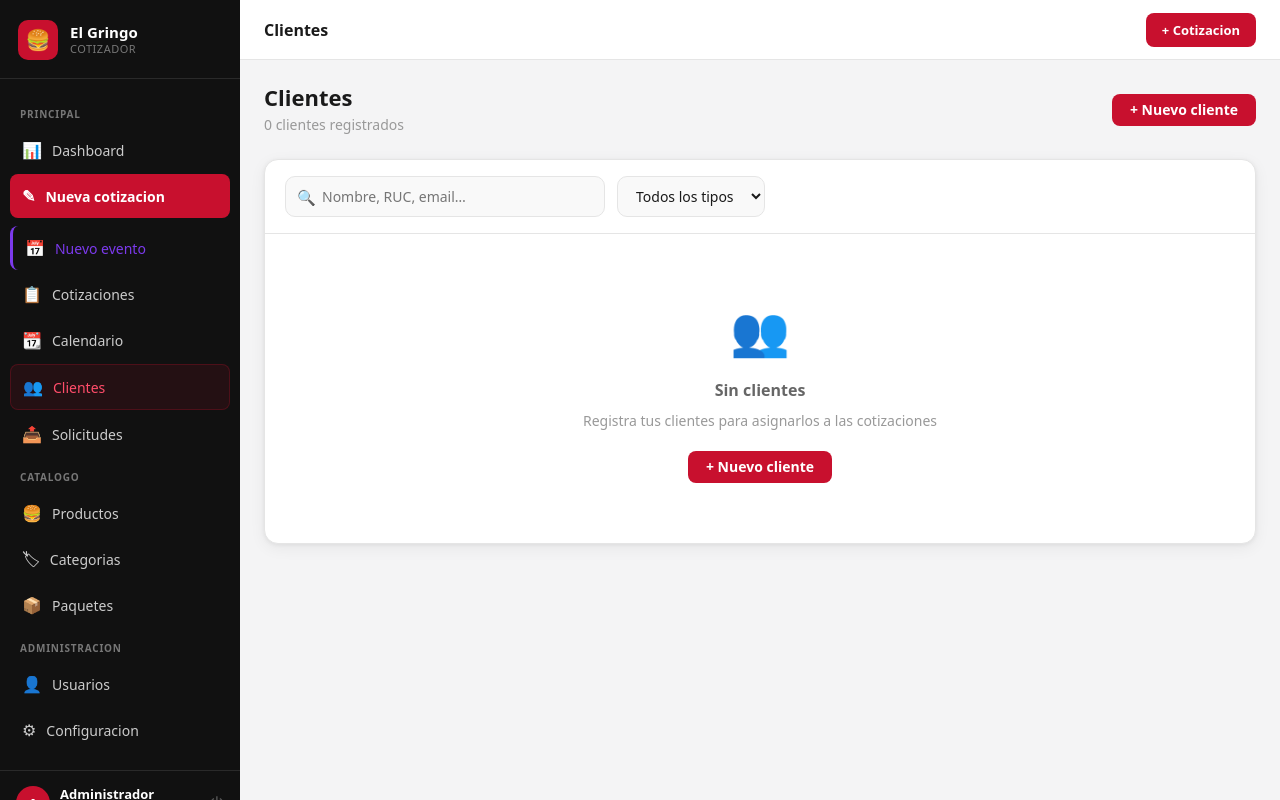
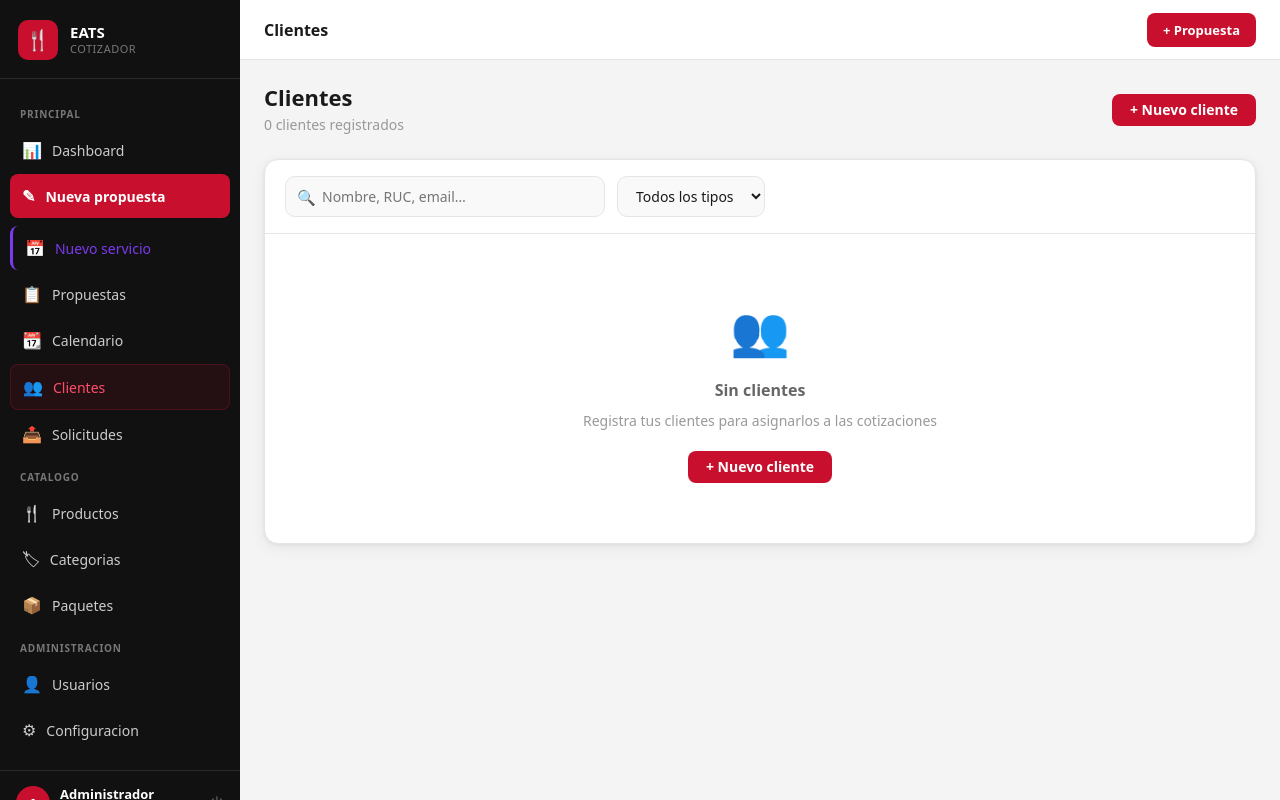
Before and after one commit to danielcuesta12/eats-cotizador, a PHP site: page /admin/clients/index.php in a window 1280 px wide. Run offline with PHP 8.4, Linux system fonts and the light colour scheme; a user stored in the database is signed in; data that the repository does not hold is empty; some libraries are stand-ins or nearby versions.

Commit message:
feat: visual EATS — emoji 🍴, nombre EATS, label En servicio, SQL migración
- layout-top.php: 🍔→🍴, "El Gringo"→"EATS", nav cotizacion→propuesta, evento→servicio
- helpers.php: quoteStatusLabel 'aceptada'→'En servicio'
- install/add-show-in-calendar.sql: columna show_in_calendar TINYINT DEFAULT 0

Co-Authored-By: Claude Sonnet 4.6 <noreply@anthropic.com>

```diff
--- a/admin/layout-top.php
+++ b/admin/layout-top.php
@@ -3,7 +3,7 @@
 <head>
 <meta charset="UTF-8">
 <meta name="viewport" content="width=device-width, initial-scale=1">
-<title><?php echo isset($pageTitle) ? clean($pageTitle) . ' — ' : ''; ?>El Gringo Cotizador</title>
+<title><?php echo isset($pageTitle) ? clean($pageTitle) . ' — ' : ''; ?>EATS Cotizador</title>
 <link rel="stylesheet" href="<?php echo APP_URL; ?>/assets/css/style.css">
 <?php if (isset($extraHead)) echo $extraHead; ?>
 </head>
@@ -11,9 +11,9 @@
 
 <aside class="sidebar" id="sidebar">
   <div class="sidebar-brand">
-    <div class="sidebar-logo">&#127828;</div>
+    <div class="sidebar-logo">&#127860;</div>
     <div>
-      <div class="sidebar-brand-name">El Gringo</div>
+      <div class="sidebar-brand-name">EATS</div>
       <div class="sidebar-brand-sub">Cotizador</div>
     </div>
     <button class="sidebar-close" id="sidebarClose" aria-label="Cerrar menu">&#10005;</button>
@@ -30,18 +30,18 @@
 
     <a href="<?php echo APP_URL; ?>/quotes/create.php"
        class="nav-link nav-link-highlight <?php echo ($activePage??'')==='quote-new'?'active':''; ?>">
-      <span class="nav-icon">&#9998;</span> Nueva cotizacion
+      <span class="nav-icon">&#9998;</span> Nueva propuesta
     </a>
 
     <a href="<?php echo APP_URL; ?>/admin/events/create"
        class="nav-link <?php echo ($activePage??'')==='event-new'?'active':''; ?>"
        style="color:#7c3aed;border-left:3px solid #7c3aed;<?php echo ($activePage??'')==='event-new'?'background:rgba(124,58,237,.08)':''; ?>">
-      <span class="nav-icon">&#128197;</span> Nuevo evento
+      <span class="nav-icon">&#128197;</span> Nuevo servicio
     </a>
 
     <a href="<?php echo APP_URL; ?>/quotes/list.php"
        class="nav-link <?php echo ($activePage??'')==='quotes'?'active':''; ?>">
-      <span class="nav-icon">&#128203;</span> Cotizaciones
+      <span class="nav-icon">&#128203;</span> Propuestas
     </a>
 
     <a href="<?php echo APP_URL; ?>/admin/calendar"
@@ -74,7 +74,7 @@
 
     <a href="<?php echo APP_URL; ?>/admin/products/index.php"
        class="nav-link <?php echo ($activePage??'')==='products'?'active':''; ?>">
-      <span class="nav-icon">&#127828;</span> Productos
+      <span class="nav-icon">&#127860;</span> Productos
     </a>
 
     <a href="<?php echo APP_URL; ?>/admin/categories/index.php"
@@ -122,7 +122,7 @@
     <button class="topbar-menu" id="menuToggle" aria-label="Abrir menu">&#9776;</button>
     <div class="topbar-title"><?php echo isset($pageTitle) ? clean($pageTitle) : 'Panel'; ?></div>
     <div class="topbar-actions">
-      <a href="<?php echo APP_URL; ?>/quotes/create.php" class="btn-topbar-new">+ Cotizacion</a>
+      <a href="<?php echo APP_URL; ?>/quotes/create.php" class="btn-topbar-new">+ Propuesta</a>
     </div>
   </header>
 
--- a/includes/helpers.php
+++ b/includes/helpers.php
@@ -253,7 +253,7 @@ function quoteStatusLabel(string $status): string
     return match($status) {
         'borrador'  => 'Borrador',
         'enviada'   => 'Enviada',
-        'aceptada'  => 'Aceptada',
+        'aceptada'  => 'En servicio',
         'rechazada' => 'Rechazada',
         default     => ucfirst($status),
     };
--- /dev/null
+++ b/install/add-show-in-calendar.sql
@@ -0,0 +1,5 @@
+-- Migración: agregar columna show_in_calendar a quotes
+-- Ejecutar en producción antes de desplegar los cambios del cotizador EATS
+
+ALTER TABLE quotes
+  ADD COLUMN IF NOT EXISTS show_in_calendar TINYINT(1) NOT NULL DEFAULT 0;
```
